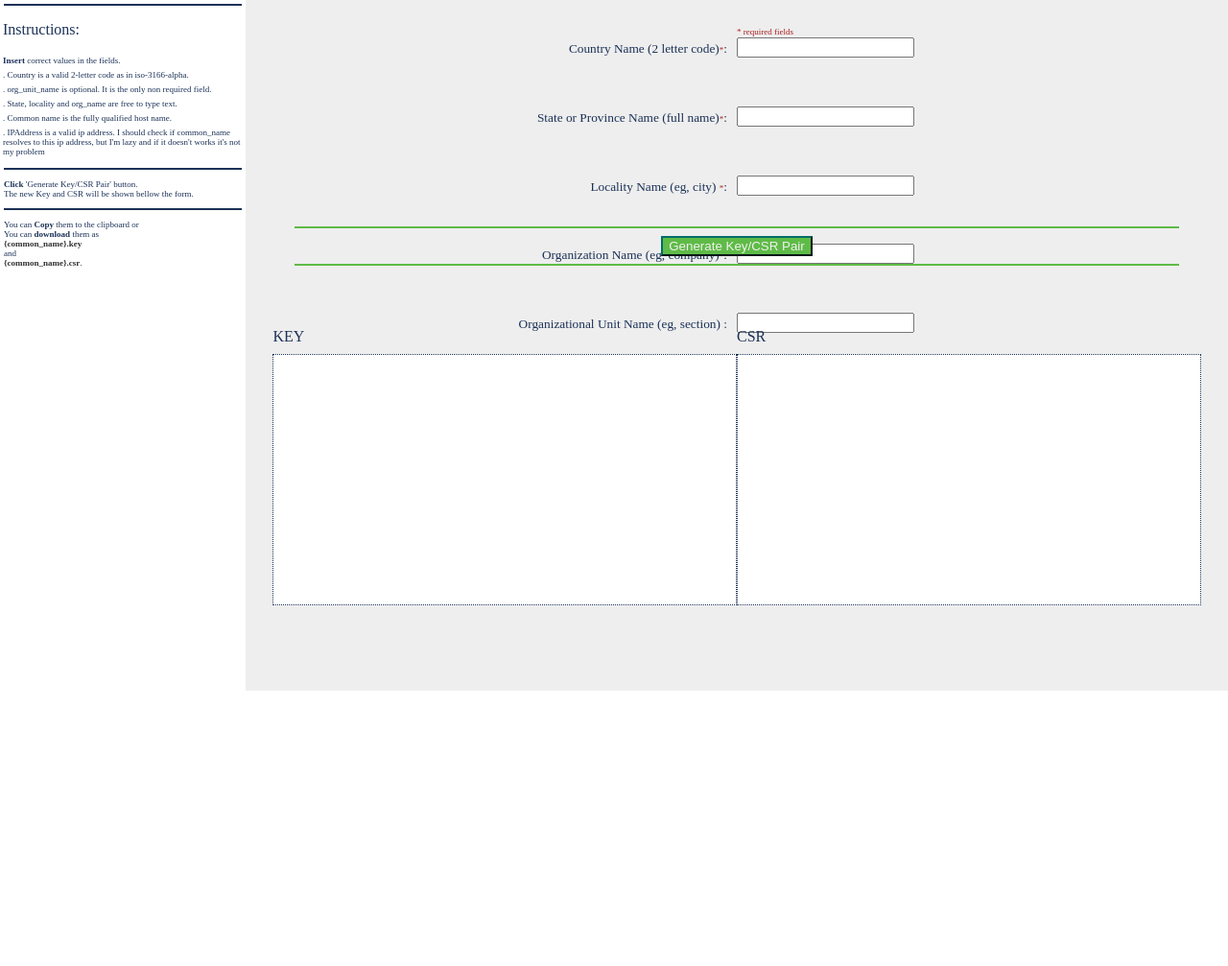
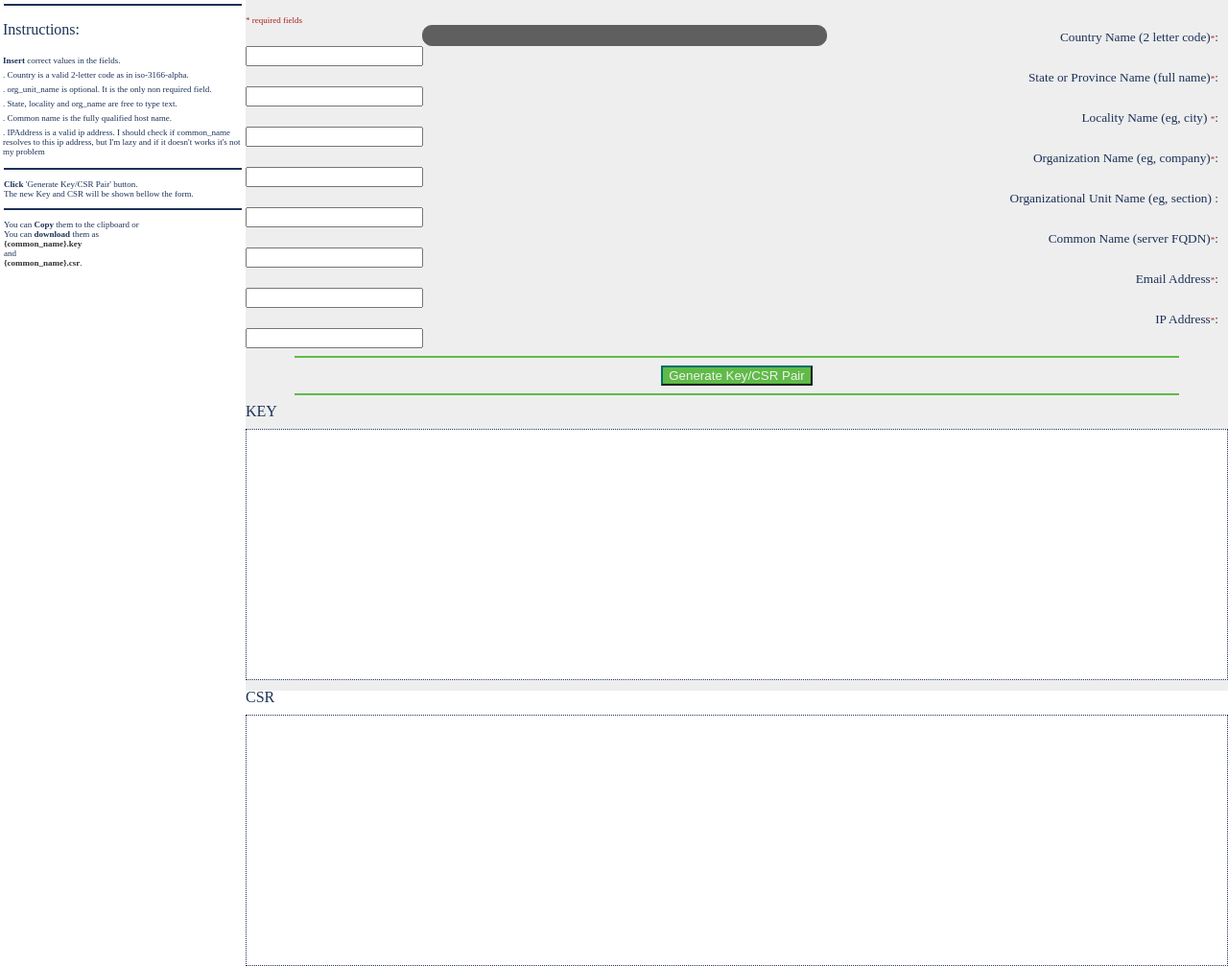
Before and after one commit to dudacgf/genkeycsr, a Flask app: template gen_keycsr/templates/index.html in a window 1280 px wide. Shown: the part 80-1087 px from the top of the page at 96% size. Before the commit the page ends 800 px from the top, so only its background shows below. Run offline with Flask 2, Linux system fonts and the light colour scheme; the template is opened without the code that fills it: values that come from a table or form of the project are taken from there, others are empty; parts of the project's set-up code (start-up, migrations or seed data) failed here and were passed over.

Commit message:
Fix General positioning after testing in chrome. Create div to show pop-up messages

```diff
--- a/gen_keycsr/static/css/grid.css
+++ b/gen_keycsr/static/css/grid.css
@@ -30,13 +30,13 @@
     height: calc(100vh - 80px);
 }
 
-.content-box {
+.content-form {
     display: grid;
     grid-template-columns: 1fr 1fr;
-    grid-template-rows: auto;
+    grid-template-rows: repeat(8, 25px);
     grid-auto-rows: 40%;
     margin: 2%;
-    padding: 0.5rem;
+    padding: 5px;
 }
 
 content-row {
@@ -44,14 +44,45 @@
     text-align: center;
 }
 
+.content-results {
+    display: grid;
+    grid-template-columns: 1fr 1fr;
+    grid-template-rows: auto;
+    grid-auto-rows: 40%;
+    margin-left: 5%;
+    margin-right: 5%;
+    padding: 0.5rem;
+}
+
 content-key {
     border: 0.5px solid black;
     color: darkgray;
     background-color: white;
+    margin-left: 2px;
+    margin-right: 2px;
 }
 
-content-error {
-    border: 0.5px solid red;
-    color: red;
-    background-color: lightpink;
+.content-error {
+    position: absolute;
+    top: 10%;
+    left: calc(50% - 200px);
+    width: 400px;
+    display: grid;
+    grid-template-columns: 1fr;
+    grid-template-rows: auto;
+    grid-auto-rows: 80%;
+    margin-top: 2%;
+    margin-bottom: 2%;
+    padding: 10px;
+    box-shadow: 2px var(--primary);
+    background-color: var(--dark);
+    opacity:0.75;
+    color: var(--white);
+    border: 1px solid var(--dark);
+    border-radius: 10px;
+    z-index:100;
 }
+
+.content-error:empty {
+    display: none;
+}
```
